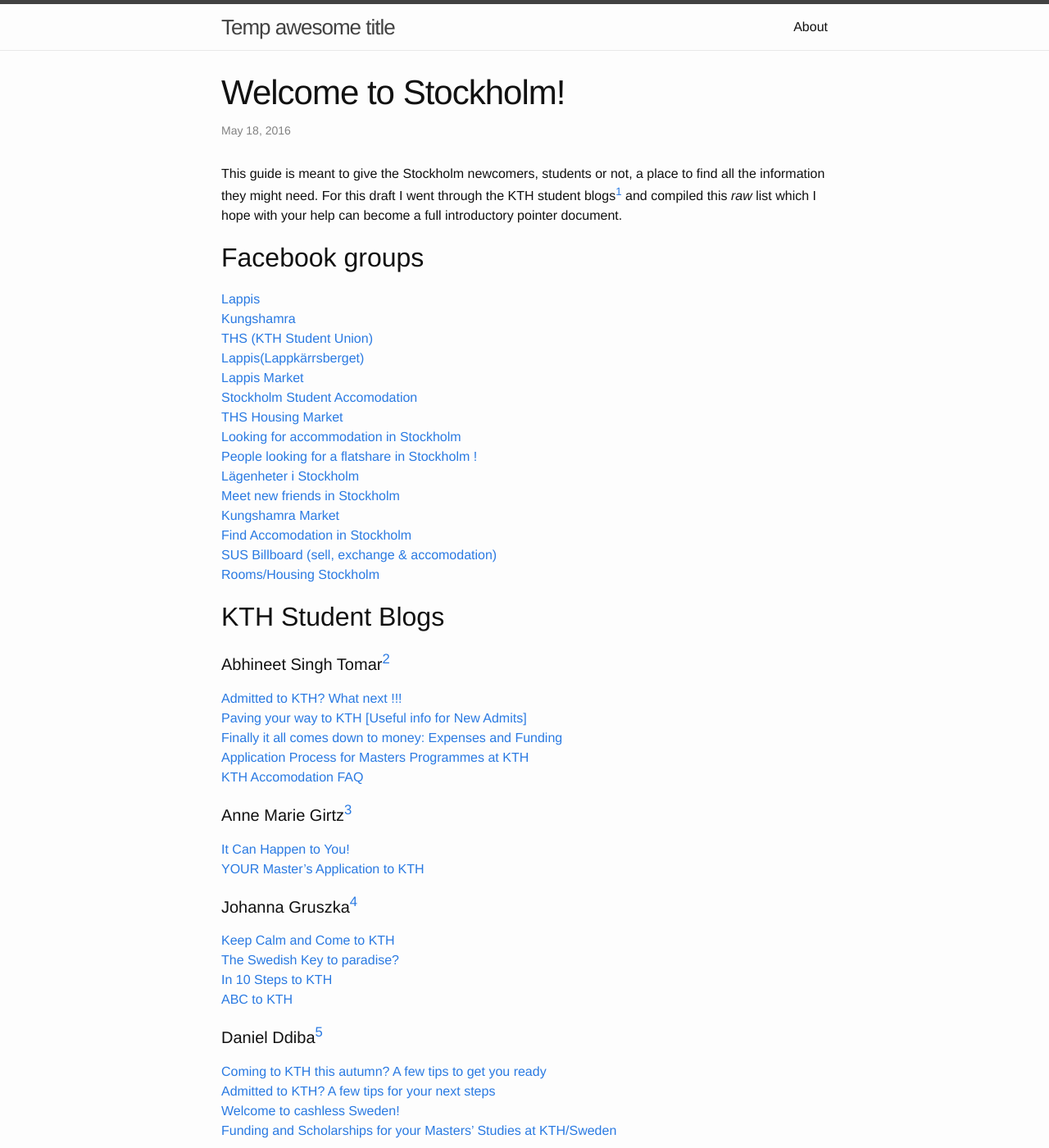
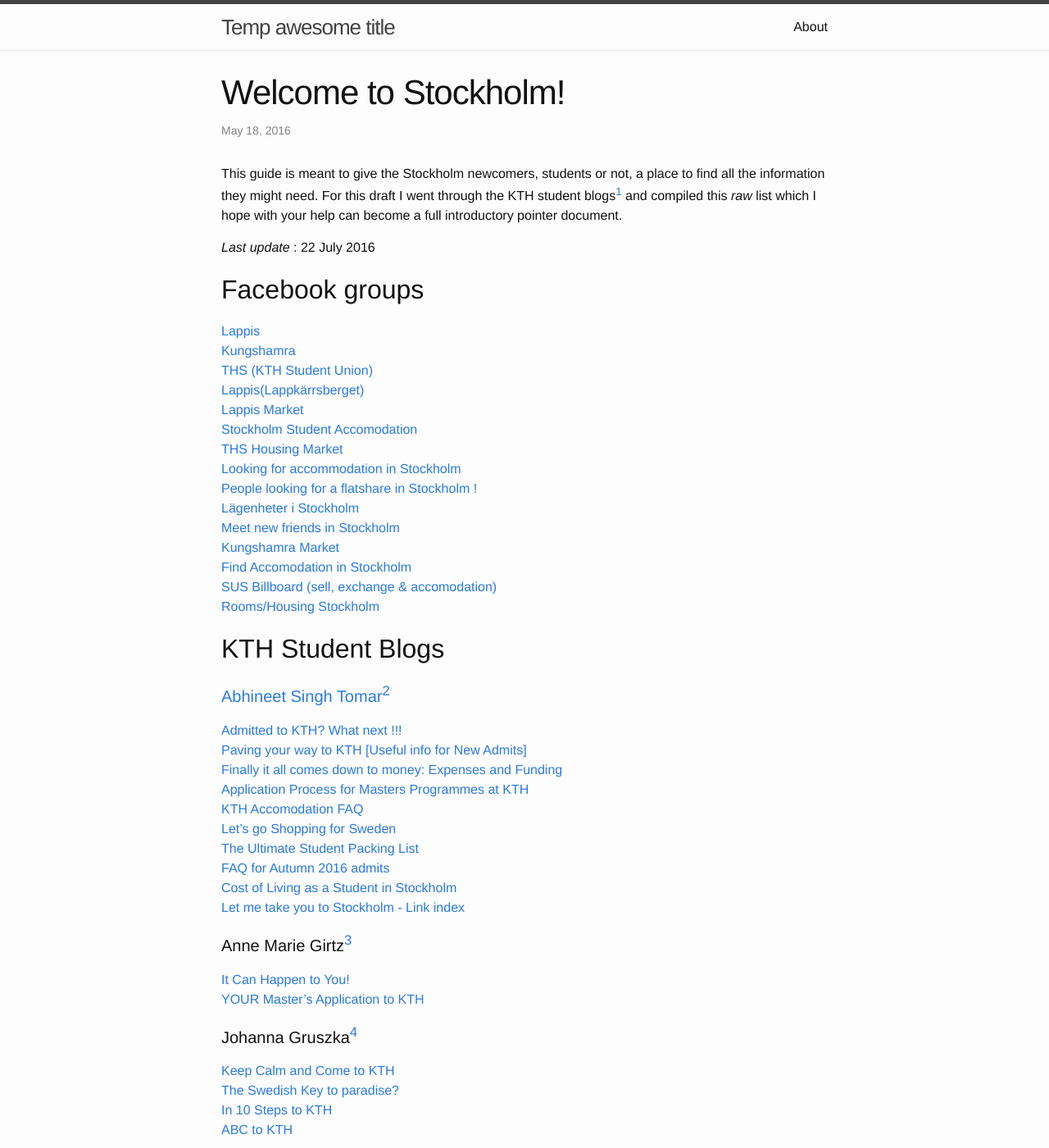
Before and after one commit to Fil0x/Fil0x.github.io, a Jekyll site: the page built from _posts/2016-05-18-welcome-to-stockholm.markdown, in a window 1280 px wide and 1400 px high. Shown: the whole window at 82% size. Built offline with Jekyll 4.4.1, drawn with Linux system fonts in a browser that asks for light colours.

Commit message:
Kth blogs update

```diff
--- a/_posts/2016-05-18-welcome-to-stockholm.markdown
+++ b/_posts/2016-05-18-welcome-to-stockholm.markdown
@@ -5,8 +5,11 @@ date:   2016-05-18 20:58:44 +0200
 categories: stockholm guides
 ---
 
+[//]: # (https://github.com/adam-p/markdown-here/wiki/Markdown-Cheatsheet)
+
 This guide is meant to give the Stockholm newcomers, students or not, a place to find all the information they might need. For this draft I went through the KTH student blogs<sup>[1]</sup> and compiled this _raw_  list which I hope with your help can become a full introductory pointer document.
 
+_Last update_ : 22 July 2016
 
 Facebook groups
 -
@@ -29,12 +32,17 @@ Facebook groups
 KTH Student Blogs
 -
 
-####  Abhineet Singh Tomar<sup>[2]</sup>
+####  [Abhineet Singh Tomar](https://www.kth.se/blogs/abhineet/aboutme/)<sup>[2]</sup>
 [Admitted to KTH? What next !!!](https://www.kth.se/blogs/abhineet/2016/03/welcome-to-kth/) <br/>
 [Paving your way to KTH [Useful info for New Admits]](https://www.kth.se/blogs/abhineet/2016/05/welcometokth02/)<br/>
 [Finally it all comes down to money: Expenses and Funding](https://www.kth.se/blogs/abhineet/2016/01/ms-money01/)<br/>
 [Application Process for Masters Programmes at KTH](https://www.kth.se/blogs/abhineet/2015/12/application01/)<br/>
 [KTH Accomodation FAQ](https://www.kth.se/blogs/abhineet/2016/05/kth-accommodation-faq/)<br/>
+[Let’s go Shopping for Sweden](https://www.kth.se/blogs/abhineet/2016/06/shopping4sweden/)<br/>
+[The Ultimate Student Packing List](https://www.kth.se/blogs/abhineet/2016/07/packing/)<br/>
+[FAQ for Autumn 2016 admits](https://www.kth.se/blogs/abhineet/2016/06/faq2/)<br/>
+[Cost of Living as a Student in Stockholm](https://www.kth.se/blogs/abhineet/2016/05/livingexpense/)<br/>
+[Let me take you to Stockholm - Link index](https://www.kth.se/blogs/abhineet/joinkth/)<br/>
 
 ####  Anne Marie Girtz<sup>[3]</sup>
 [It Can Happen to You!](https://www.kth.se/blogs/anne/2015/02/it-can-happen-to-you/)<br/>
@@ -119,7 +127,7 @@ Q&A
 > After the first year you have the least possible days to even fathom bidding on them. Luck is a big factor on this one too.
 
 [1]: https://www.kth.se/en/studies/master/student-blogs-1.438895
-[2]: http://www.kth.se/blogs/abhineet/
+[2]: https://www.kth.se/blogs/abhineet/blogmap/
 [3]: http://www.kth.se/blogs/anne/
 [4]: https://www.kth.se/blogs/johanna
 [5]: https://www.kth.se/blogs/daniel
```
